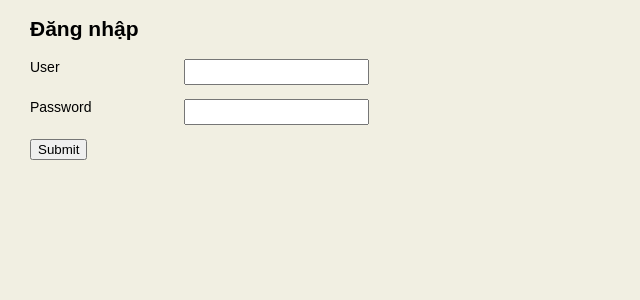
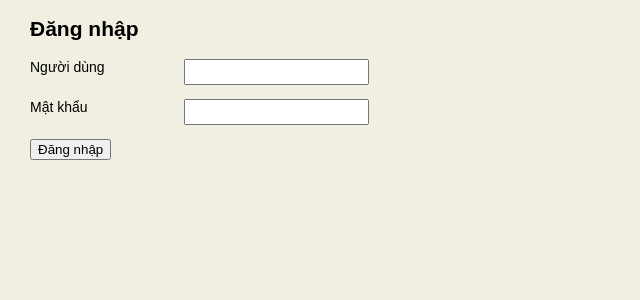
Before and after one commit to manhnd9293/QLTS, a Django app: page /signin in a window 1280 px wide. Shown: the part 156-456 px from the top of the page, without its empty margins (0-640 px from the left). Run offline with Django 3.2, Linux system fonts and the light colour scheme.

Commit message:
change sign in form

```diff
--- a/quanlitaisan/templates/quanlitaisan/base.html
+++ b/quanlitaisan/templates/quanlitaisan/base.html
@@ -86,14 +86,14 @@
                     {% csrf_token %}
                     {{ error_mess }}
                     <p>
-                      <label for="username">User</label>
+                      <label for="username">Người dùng</label>
                       <input type="text" name="username" id ='username' >
                     </p>
                     <p>
-                      <label for="username">Password</label>
+                      <label for="password">Mật khẩu</label>
                       <input type="password" name="password" id="password" >
                     </p>
-                  <input type="submit" name="Đăng nhập" placeholder="Đăng nhập">
+                  <input type="submit" name="Đăng nhập" placeholder="Đăng nhập" value="Đăng nhập">
                 </form>
               </div>
             {% endif %}
--- a/quanlitaisan/templates/quanlitaisan/signin.html
+++ b/quanlitaisan/templates/quanlitaisan/signin.html
@@ -12,7 +12,7 @@
         <label for="username">Password</label>
         <input type="password" name="password" id="password" >
       </p>
-    <input type="submit">
+    <input type="submit" value = 'Đăng nhập'>
   </form>
 </div>
 {% endblock %}
```
